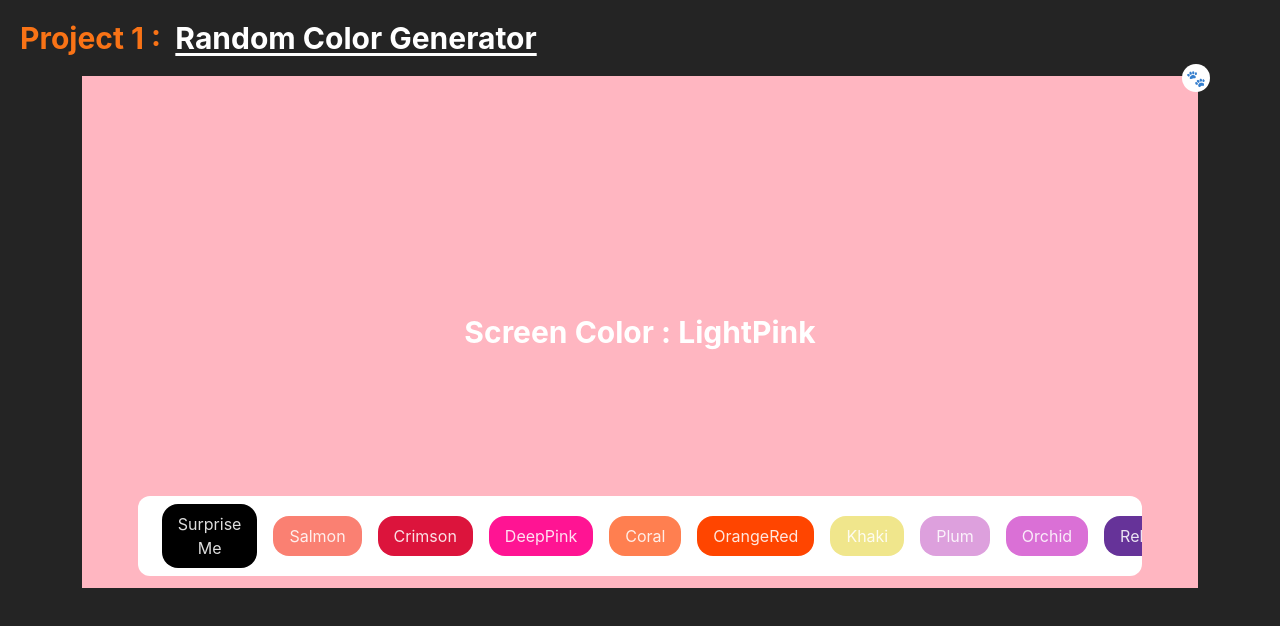
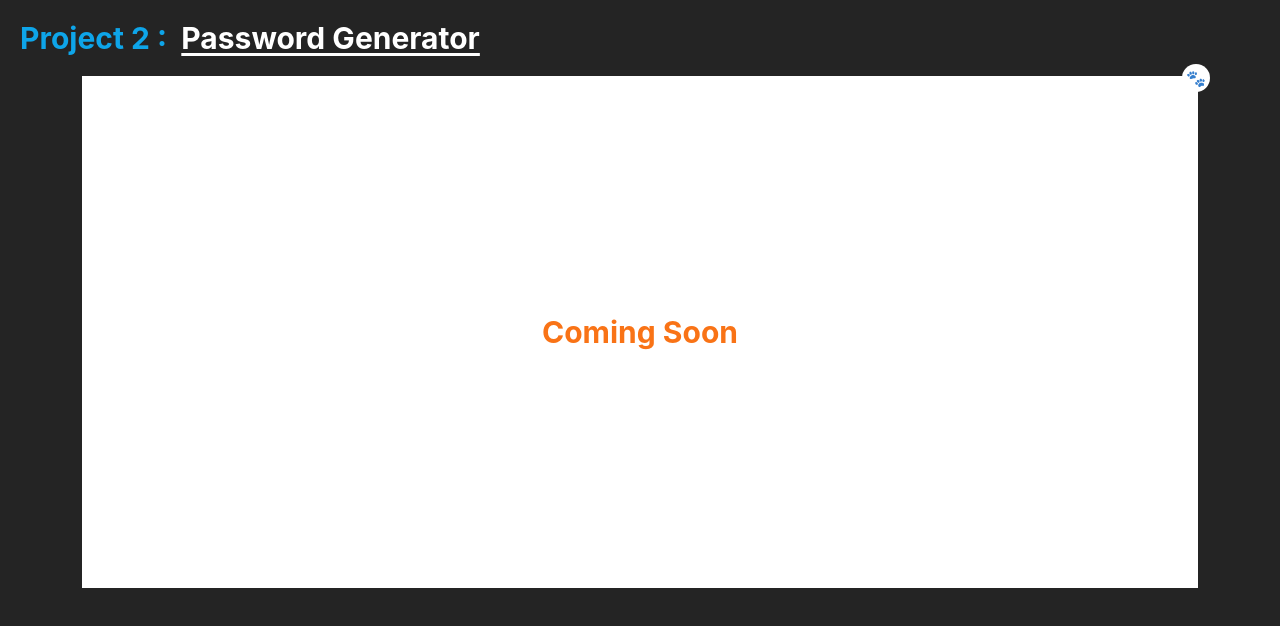
Before and after one commit to iParth08/React-Projects, a React (Vite) app: page / in a window 1280 px wide. Shown: the top 626 px of the page. Built offline with nearby package versions, Linux system fonts and the light colour scheme.

Commit message:
Project-2 Initiate

```diff
--- a/src/App.jsx
+++ b/src/App.jsx
@@ -1,11 +1,12 @@
 import "./App.css";
-import RandomBgColor from "./components/RandomBgColor";
+import PasswordGenerator from "./components/PasswordGenerator";
+
 
 function App() {
   return (
     <>
       <div className="wrapper p-5">
-        <RandomBgColor />
+        <PasswordGenerator />
       </div>
     </>
   );
--- /dev/null
+++ b/src/components/PasswordGenerator.jsx
@@ -0,0 +1,65 @@
+import React, { useState } from "react";
+import HoverTip from "../utils/HoverTip";
+
+const PasswordGenerator = () => {
+  const [tooltip, setTooltip] = useState(false);
+  const projectData = {
+    project: "Password Generator",
+    description: [
+      "useState : for background color",
+      "colorArray : array of colors to choose from",
+      "surpriseMe : function to generate random color",
+      "map : use of map to generate color-buttons",
+      "randomColorGenerator : function to generate random color using hsl color style",
+      "tailwind : positioning, border, overflow, shadow, text, etc.",
+      "toggleTooltip : function to toggle this tooltip",
+      "js : map, slice, html-list rendering",
+    ],
+  };
+
+
+
+
+
+  return (
+    <div>
+      {/* Project Title */}
+      <h2 className="text-3xl font-bold text-sky-500">
+        Project 2 : &nbsp;
+        <span className="text-white underline underline-offset-4">
+          Password Generator
+        </span>
+      </h2>
+
+      {/* Project Box */}
+      <div
+        className="mt-5 flex flex-col justify-center items-center h-[32rem] max-w-[90%] mx-auto relative"
+        style={{ backgroundColor: "white" }}
+      >
+        {/* ToolTip */}
+        <div
+          className="tooltip h-7 w-7 rounded-full bg-white flex justify-center items-center absolute -top-3 -right-3"
+          onClick={() => setTooltip(!tooltip)}
+        >
+          🐾
+        </div>
+        {
+          /* Tooltip */
+
+          tooltip && (
+            <HoverTip
+              project={projectData.project}
+              description={projectData.description}
+            />
+          )
+        }
+
+        {/* Project Code */}
+
+        <div className="text-3xl font-bold text-orange-500">Coming Soon</div>
+      </div>
+    </div>
+  );
+};
+
+export default PasswordGenerator;
```
Also changed, not shown: 1 other file (tests, documents, lock files or other folders).
